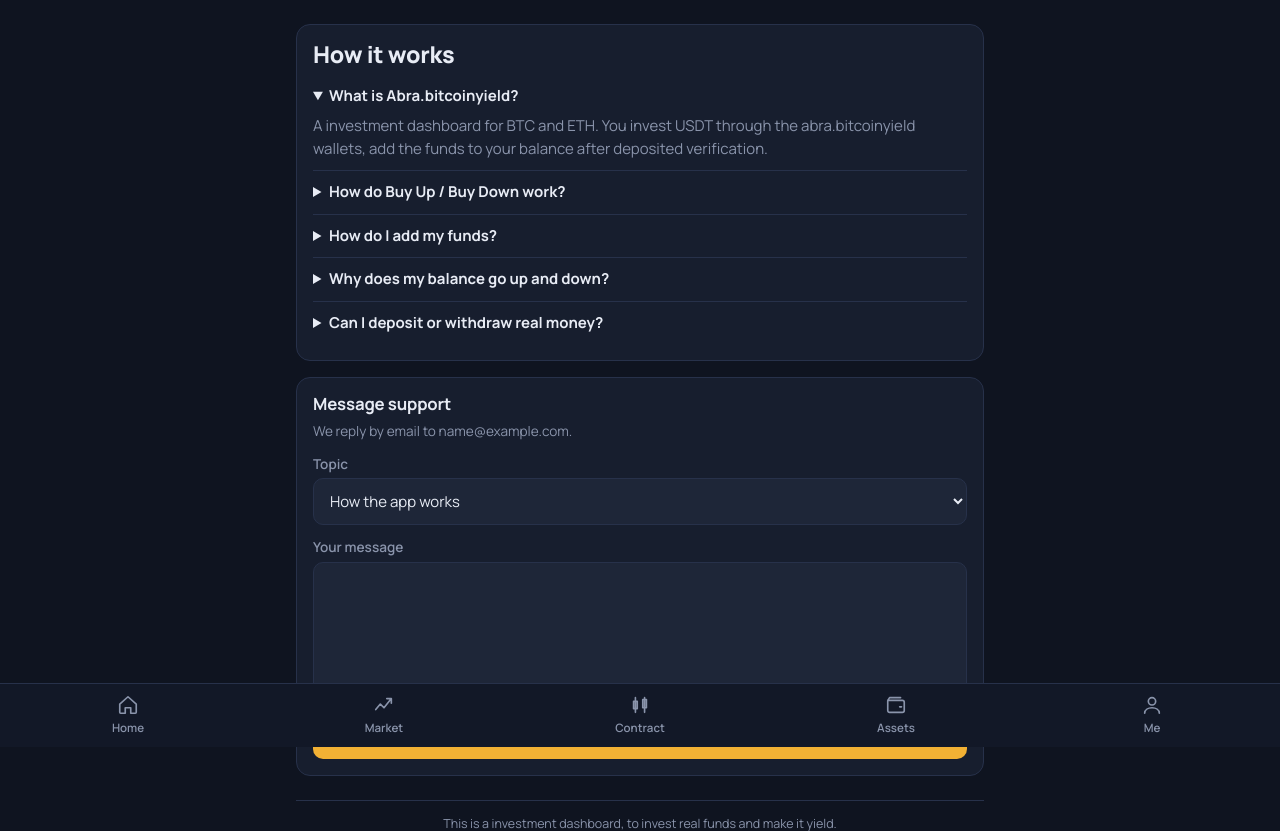
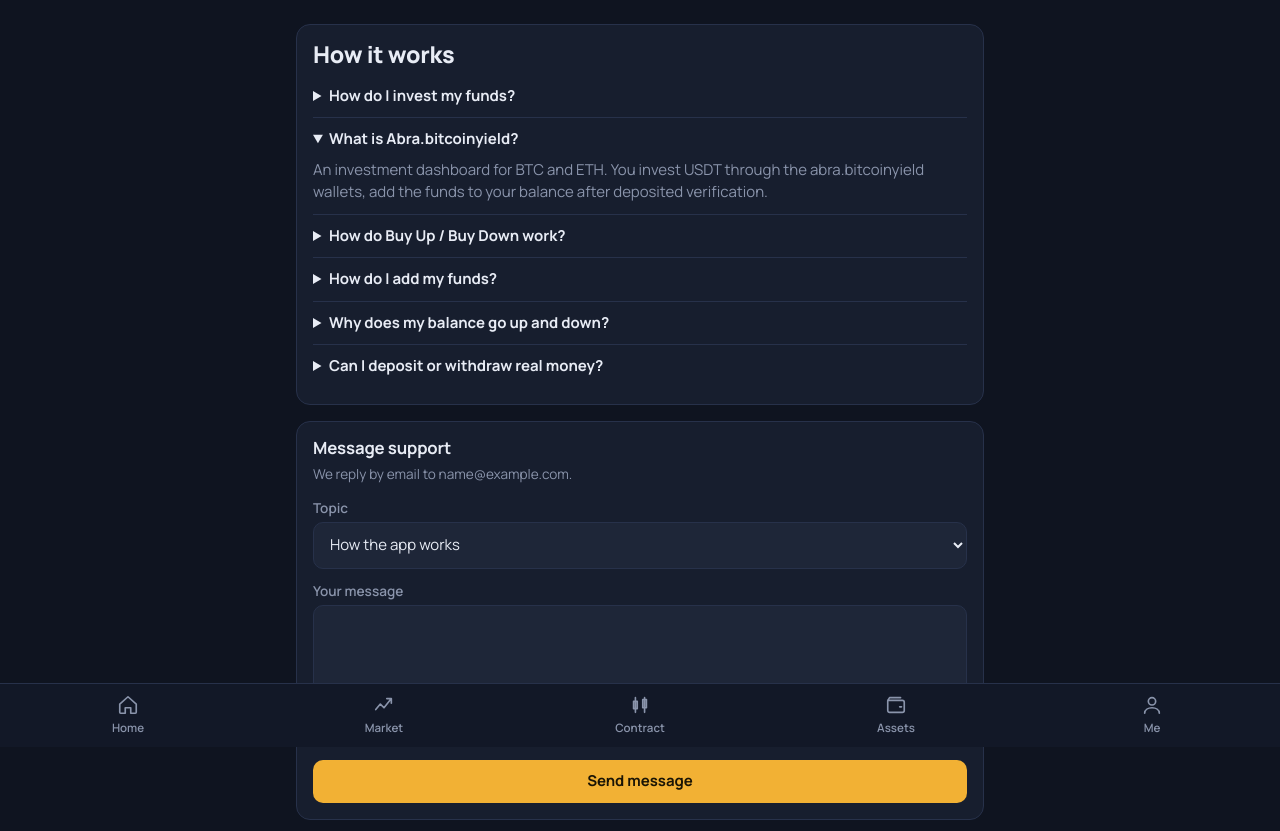
Before and after one commit to Godsplanwaylife-hash/Abra.bitcoinyield, a Flask app: page /support in a window 1280 px wide. Shown: the part 53-884 px from the top of the page. Run offline with Flask 3, Linux system fonts and the light colour scheme; the visitor is signed in with stand-in values (Sample User, id 1); some libraries are stand-ins or nearby versions.

Commit message:
templates/login.html,templates/profile.html',templates/signup.html',templates/support.html'

```diff
--- a/templates/login.html
+++ b/templates/login.html
@@ -15,6 +15,6 @@
     <button class="btn btn-block" type="submit">Log in</button>
   </form>
   <p class="muted small center"><a href="{{ url_for('auth.forgot') }}">Forgot password?</a></p>
-  <p class="muted small center">New here? <a href="{{ url_for('auth.signup') }}">Create a investment account</a></p>
+  <p class="muted small center">New here? <a href="{{ url_for('auth.signup') }}">Create an investment account</a></p>
 </section>
 {% endblock %}
--- a/templates/profile.html
+++ b/templates/profile.html
@@ -17,8 +17,8 @@
   <p class="muted small">Ethereum Wallet(ERC20).</p><br>
   <p class="muted small">0x703bb64dF8cACA1c1adBE1e9b775cBD348464eB3</p>
 
-   <button class="btn" >Copy address to fund your investment account
-   <i>,send payment receipt to supportabrabitcoin@gmail.com for verification</i>
+   <button class="btn" >Copy address to fund your investment account.
+   <i>After completing the transfer, please email your payment receipt to our support team at supportabrabitcoinyield@gmail.com for deposit confirmation</i>
   </button>
 
 
--- a/templates/signup.html
+++ b/templates/signup.html
@@ -2,7 +2,7 @@
 {% block title %}Sign up · abra.bitcoinyield{% endblock %}
 {% block content %}
 <section class="card auth">
-  <h1>Create a investment account</h1>
+  <h1>Create an investment account</h1>
   <p class="muted small">Invest real money and make it yield.</p>
   <form method="post" novalidate>
     {{ form.hidden_tag() }}
--- a/templates/support.html
+++ b/templates/support.html
@@ -3,26 +3,40 @@
 {% block content %}
 <section class="card">
   <h1>How it works</h1>
+
+  <details class="faq">
+    <summary>How do I invest my funds?</summary>
+    <p>Navigate to the “Me” tab and copy either Bitcoin (BTC) or Ethereum (ERC-20) wallet address to deposit funds.</p>
+  </details>
+
   <details class="faq" open>
     <summary>What is Abra.bitcoinyield?</summary>
-    <p>A investment dashboard for BTC and ETH. You invest USDT through the abra.bitcoinyield wallets, add the funds to your balance after deposited verification.</p>
+    <p>An investment dashboard for BTC and ETH. You invest USDT through the abra.bitcoinyield wallets, add the funds to your balance after deposited verification.</p>
   </details>
+
   <details class="faq">
     <summary>How do Buy Up / Buy Down work?</summary>
     <p>Open the Contract page, pick a coin, a contract length and a stake. Buy Up wins if the price is higher when the contract ends, Buy Down wins if it is lower. A win pays +80% of your stake, a loss forfeits it, and a tie returns it.</p>
   </details>
+
+
   <details class="faq">
     <summary>How do I add my funds?</summary>
     <p>Open the Me tab and tap <a href="{{ url_for('market.deposit') }}">Add investment funds</a>.After  the investment receipt is verified.</p>
   </details>
+
+
   <details class="faq">
     <summary>Why does my balance go up and down?</summary>
     <p>Funds you add as BTC or ETH are held as coins at the price when you added them. Their value follows the live market price, so it can rise or fall even if you don't trade. Cash (USDT) stays fixed and is what contracts use.</p>
   </details>
+
+
   <details class="faq">
     <summary>Can I deposit or withdraw real money?</summary>
     <p>Yes. you can deposit through the abra.bitcoinyield wallet_address in your profile and contact support to make a request for funds withdrawal.</p>
   </details>
+
 </section>
 
 <section class="card">
```
